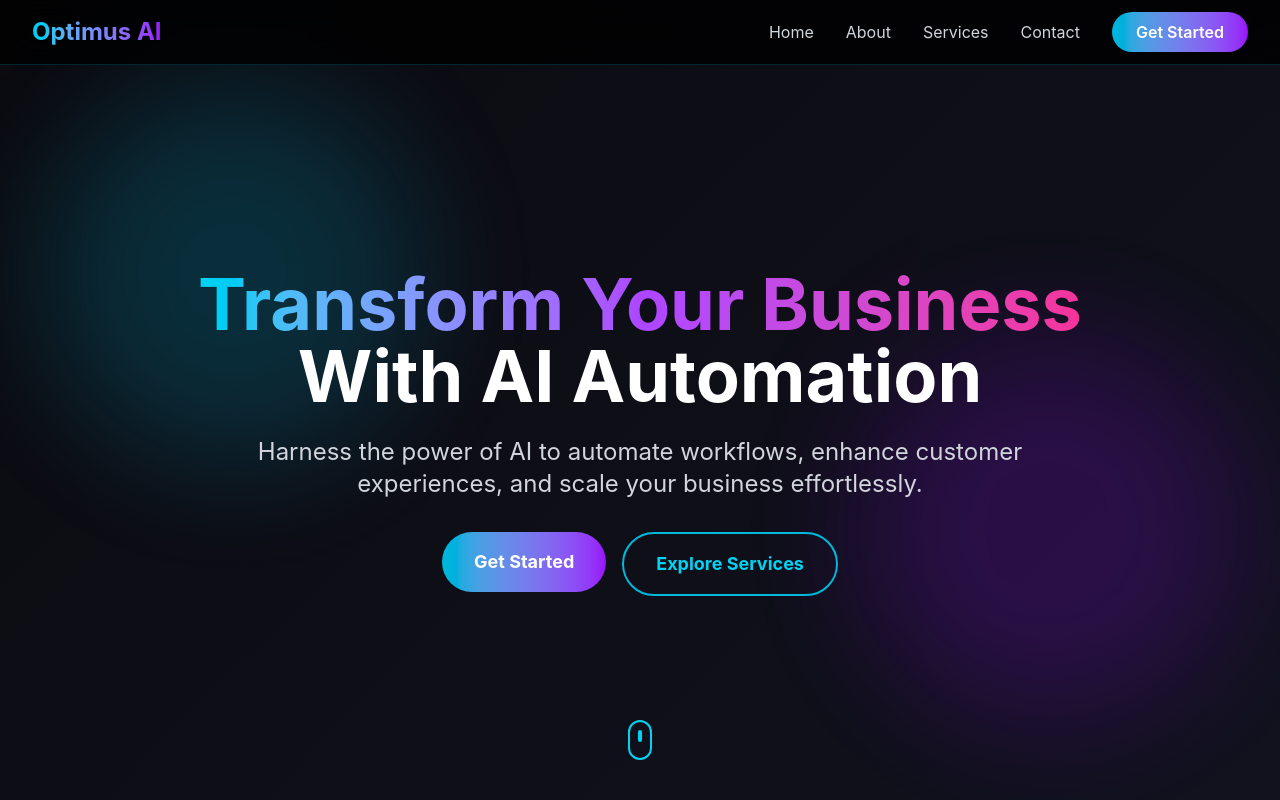
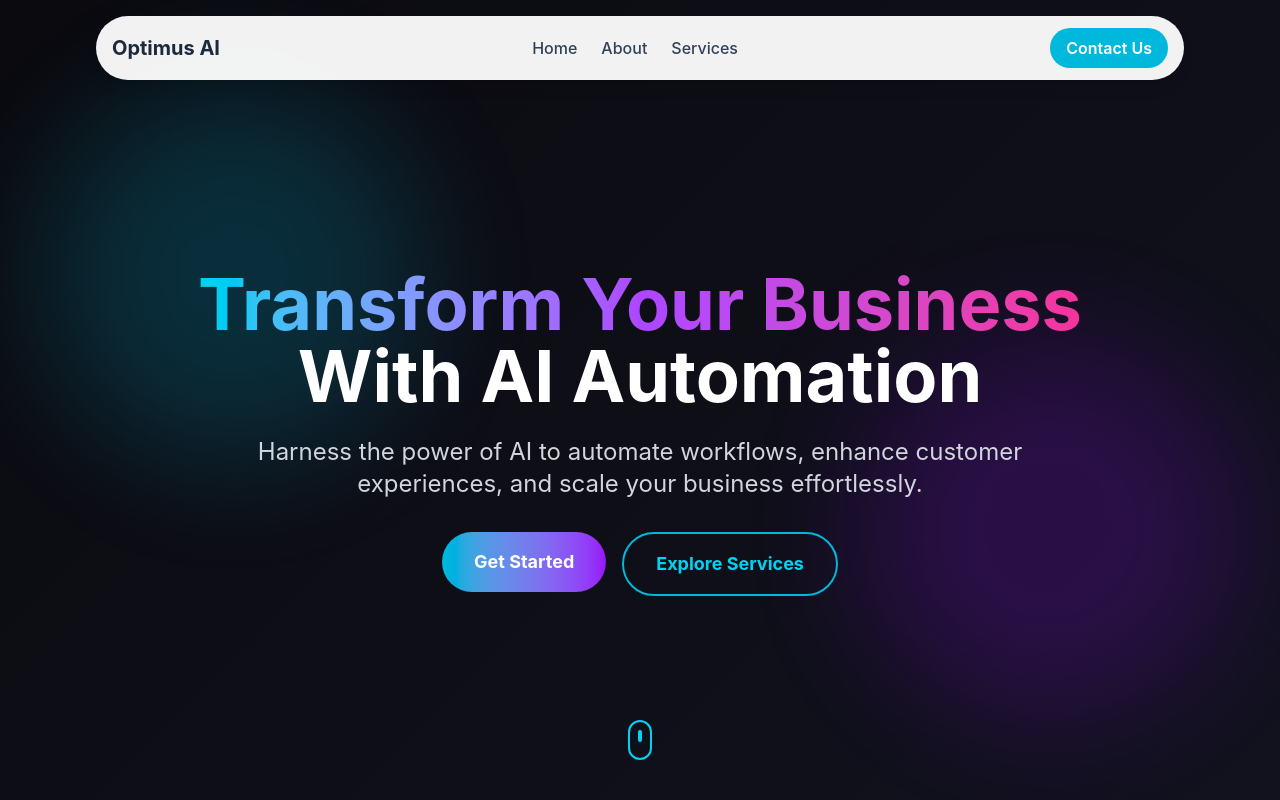
Before and after one commit to MusabRehman03/Optimus-ai-website, a Next.js app: page / in a window 1280 px wide. Shown: the top 800 px of the page. Built offline with nearby package versions, Linux system fonts and the light colour scheme.

Commit message:
fix: updated the navbar

```diff
--- a/components/Navbar.js
+++ b/components/Navbar.js
@@ -8,97 +8,56 @@ import { HiMenu, HiX } from 'react-icons/hi';
 export default function Navbar() {
   const [isOpen, setIsOpen] = useState(false);
 
-  const navItems = [
-    { name: 'Home', path: '/' },
-    { name: 'About', path: '/about' },
-    { name: 'Services', path: '/services' },
-    { name: 'Contact', path: '/contact' },
-  ];
-
   return (
-    <motion.nav
-      initial={{ y: -100 }}
+    <motion.header
+      initial={{ y: -20 }}
       animate={{ y: 0 }}
-      transition={{ duration: 0.5 }}
-      className="fixed top-0 left-0 right-0 z-50 bg-black/80 backdrop-blur-lg border-b border-cyan-500/20"
+      transition={{ duration: 0.35 }}
+      className="fixed inset-x-0 top-4 z-50 flex justify-center pointer-events-none"
     >
-      <div className="max-w-7xl mx-auto px-4 sm:px-6 lg:px-8">
-        <div className="flex items-center justify-between h-16">
+      <div className="pointer-events-auto w-full max-xl:max-w-7xl px-4 xl:mx-20">
+        <div className="bg-white/95 dark:bg-gray-900/90 backdrop-blur-md shadow-lg rounded-full py-3 px-4 flex items-center justify-between">
           {/* Logo */}
-          <Link href="/" className="flex items-center space-x-2">
-            <motion.div
-              whileHover={{ scale: 1.05 }}
-              className="text-2xl font-bold bg-gradient-to-r from-cyan-400 to-purple-600 bg-clip-text text-transparent"
-            >
+          <Link href="/" className="flex items-center gap-3">
+            <motion.div whileHover={{ scale: 1.02 }} className="text-xl font-bold text-slate-800 dark:text-white">
               Optimus AI
             </motion.div>
           </Link>
 
-          {/* Desktop Navigation */}
-          <div className="hidden md:flex items-center space-x-8">
-            {navItems.map((item) => (
-              <Link key={item.name} href={item.path}>
-                <motion.span
-                  whileHover={{ scale: 1.05 }}
-                  className="text-gray-300 hover:text-cyan-400 transition-colors duration-200 cursor-pointer"
-                >
-                  {item.name}
-                </motion.span>
+          {/* Centered nav - use hidden on small screens */}
+          <nav className="hidden md:flex items-center gap-6 mx-auto">
+            <Link href="/" className="text-slate-700 dark:text-slate-200 hover:text-cyan-600 transition-colors font-medium">Home</Link>
+            <Link href="/about" className="text-slate-700 dark:text-slate-200 hover:text-cyan-600 transition-colors font-medium">About</Link>
+            <Link href="/services" className="text-slate-700 dark:text-slate-200 hover:text-cyan-600 transition-colors font-medium">Services</Link>
+          </nav>
+
+          {/* Right side: Contact button + mobile toggle */}
+          <div className="flex items-center gap-3">
+            <Link href="/contact">
+              <motion.button whileHover={{ scale: 1.03 }} className="hidden md:inline-block bg-cyan-500 text-white px-4 py-2 rounded-full font-semibold">Contact Us</motion.button>
             </Link>
-            ))}
-            <Link href="/contact">
-              <motion.button
-                whileHover={{ scale: 1.05 }}
-                whileTap={{ scale: 0.95 }}
-                className="px-6 py-2 bg-gradient-to-r from-cyan-500 to-purple-600 rounded-full text-white font-semibold hover:shadow-lg hover:shadow-cyan-500/50 transition-all duration-300"
-              >
-                Get Started
-              </motion.button>
-            </Link>
-          </div>
 
-          {/* Mobile Menu Button */}
+            {/* Mobile menu button */}
             <div className="md:hidden">
-            <button
-              onClick={() => setIsOpen(!isOpen)}
-              className="text-gray-300 hover:text-cyan-400"
-            >
-              {isOpen ? <HiX size={28} /> : <HiMenu size={28} />}
+              <button onClick={() => setIsOpen(!isOpen)} className="p-2 rounded-md text-slate-800 dark:text-white">
+                {isOpen ? <HiX size={22} /> : <HiMenu size={22} />}
               </button>
             </div>
           </div>
         </div>
 
-      {/* Mobile Navigation */}
+        {/* Mobile dropdown */}
         {isOpen && (
-        <motion.div
-          initial={{ opacity: 0, y: -20 }}
-          animate={{ opacity: 1, y: 0 }}
-          exit={{ opacity: 0, y: -20 }}
-          className="md:hidden bg-black/95 backdrop-blur-lg border-t border-cyan-500/20"
-        >
-          <div className="px-4 pt-2 pb-4 space-y-2">
-            {navItems.map((item) => (
-              <Link key={item.name} href={item.path}>
-                <div
-                  onClick={() => setIsOpen(false)}
-                  className="block px-4 py-2 text-gray-300 hover:text-cyan-400 hover:bg-cyan-500/10 rounded-lg transition-colors duration-200"
-                >
-                  {item.name}
-                </div>
-              </Link>
-            ))}
-            <Link href="/contact">
-              <button
-                onClick={() => setIsOpen(false)}
-                className="w-full px-4 py-2 bg-gradient-to-r from-cyan-500 to-purple-600 rounded-lg text-white font-semibold"
-              >
-                Get Started
-              </button>
+          <div className="mt-3 bg-white/95 dark:bg-gray-900/90 rounded-lg shadow-md py-2 px-3 md:hidden">
+            <Link href="/" onClick={() => setIsOpen(false)} className="block px-3 py-2 rounded-md text-slate-800 dark:text-white">Home</Link>
+            <Link href="/about" onClick={() => setIsOpen(false)} className="block px-3 py-2 rounded-md text-slate-800 dark:text-white">About</Link>
+            <Link href="/services" onClick={() => setIsOpen(false)} className="block px-3 py-2 rounded-md text-slate-800 dark:text-white">Services</Link>
+            <Link href="/contact" onClick={() => setIsOpen(false)} className="block mt-2">
+              <button className="w-full px-4 py-2 bg-cyan-500 text-white rounded-full">Contact Us</button>
             </Link>
           </div>
-        </motion.div>
         )}
-    </motion.nav>
+      </div>
+    </motion.header>
   );
 }
```
Lines whose indentation alone changed are shown as unchanged.
